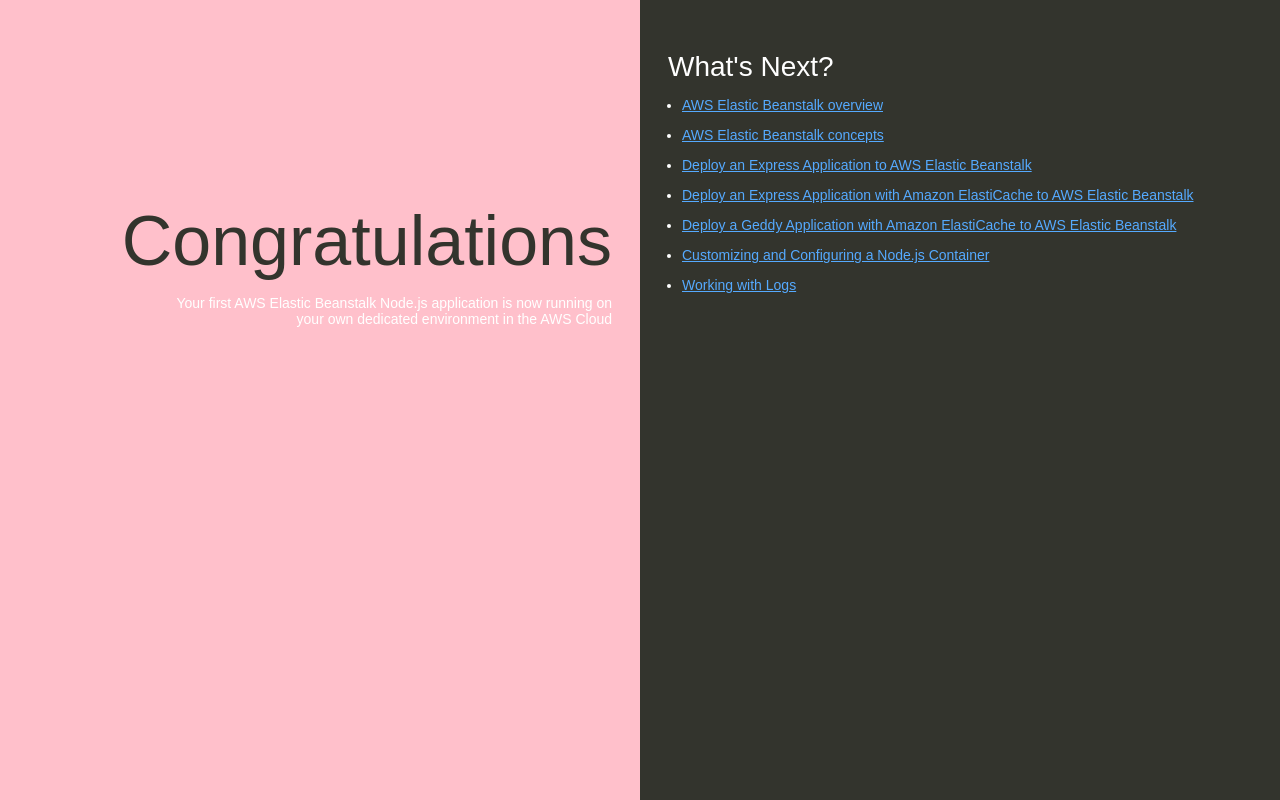
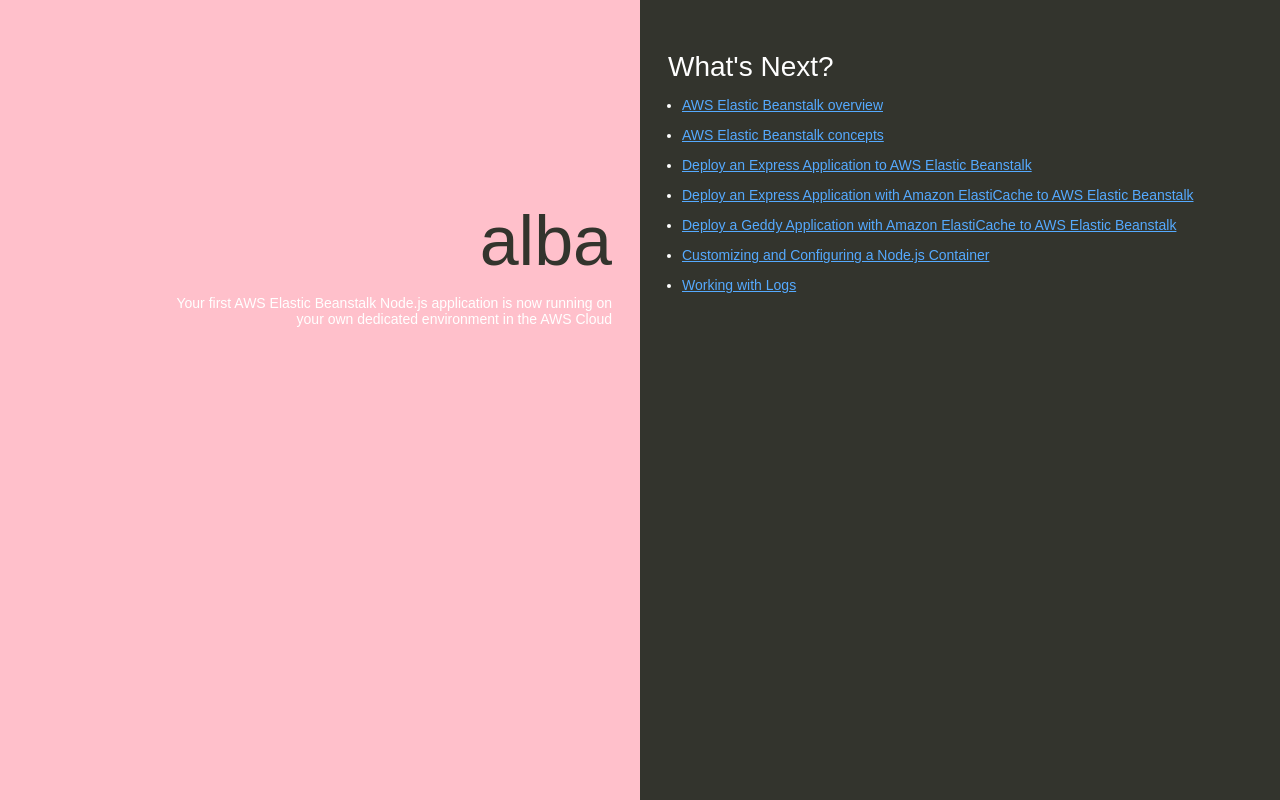
Before and after one commit to Alexie209/nodejs-app-aws-devops, a website: page index.html in a window 1280 px wide. Drawn offline with Linux system fonts and the light colour scheme.

Commit message:
removed congrat

```diff
--- a/index.html
+++ b/index.html
@@ -74,7 +74,7 @@
   </head>
   <body>
     <div class="textColumn">
-      <h1>Congratulations</h1>
+      <h1>alba</h1>
       <p>Your first AWS Elastic Beanstalk Node.js application is now running on your own dedicated environment in the AWS Cloud</p>
     </div>
     <div class="linksColumn">
```
